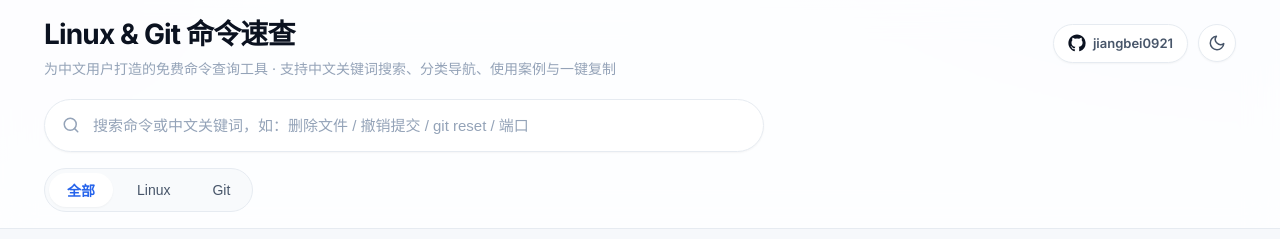
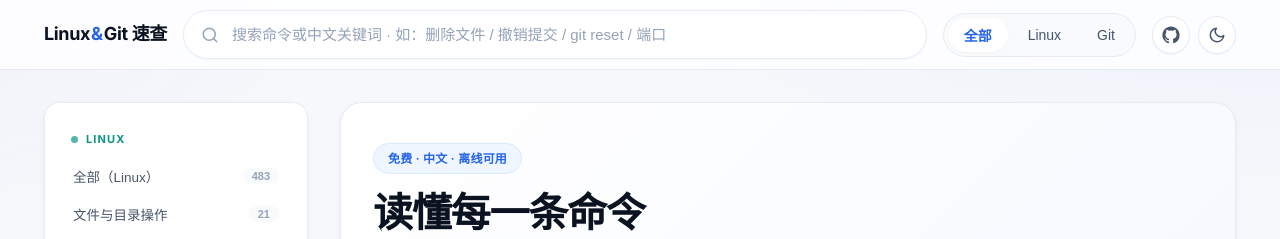
Before and after one commit to jiangbei0921/linux-cheatsheet, a plain HTML site: page index.html in a window 1280 px wide. Shown: the top 239 px of the page. Drawn offline with Linux system fonts and the light colour scheme.

Commit message:
refactor(header): 方案C极简一体化工具栏 + 全局代码检查修复
- 顶部重构为单条紧凑sticky工具栏：Logo缩小、搜索框加宽上移、分组胶囊与GitHub/主题图标同排
- 移除冗余topbar-inner包裹层，修复小屏双重缩进副作用
- 副标题收进搜索框placeholder，提升首屏信息密度
- 调整sidebar吸顶偏移(168px->100px)适配更矮头部
- 新增窄屏(<=760px)换行规则与品牌/图标左右分布
- .gitignore忽略__pycache__
- 全局检查：app.js/build_commands.py无语法与逻辑缺陷；数据产物483条/29类校验通过

```diff
--- a/index.html
+++ b/index.html
@@ -11,25 +11,8 @@
 </head>
 <body>
   <header class="topbar">
-    <div class="topbar-inner">
-      <div class="topbar-row">
-        <div class="brand">
-          <h1>Linux &amp; Git 命令速查</h1>
-          <p class="subtitle">为中文用户打造的免费命令查询工具 · 支持中文关键词搜索、分类导航、使用案例与一键复制</p>
-        </div>
-        <div class="topbar-actions">
-          <a class="gh-badge" href="https://github.com/jiangbei0921" target="_blank" rel="noopener" title="作者 GitHub：jiangbei0921">
-            <svg width="18" height="18" viewBox="0 0 24 24" fill="currentColor" aria-hidden="true">
-              <path d="M12 .5C5.73.5.5 5.73.5 12c0 5.08 3.29 9.39 7.86 10.91.58.11.79-.25.79-.56 0-.28-.01-1.02-.02-2-3.2.7-3.88-1.54-3.88-1.54-.52-1.33-1.28-1.69-1.28-1.69-1.05-.72.08-.7.08-.7 1.16.08 1.77 1.19 1.77 1.19 1.03 1.77 2.7 1.26 3.36.96.1-.75.4-1.26.73-1.55-2.56-.29-5.25-1.28-5.25-5.7 0-1.26.45-2.29 1.19-3.1-.12-.29-.52-1.46.11-3.05 0 0 .97-.31 3.18 1.18a11.1 11.1 0 0 1 5.8 0c2.2-1.49 3.17-1.18 3.17-1.18.63 1.59.23 2.76.11 3.05.74.81 1.19 1.84 1.19 3.1 0 4.43-2.69 5.41-5.26 5.69.41.36.78 1.07.78 2.16 0 1.56-.01 2.82-.01 3.2 0 .31.21.68.8.56A11.51 11.51 0 0 0 23.5 12C23.5 5.73 18.27.5 12 .5z"/>
-            </svg>
-            <span class="gh-username">jiangbei0921</span>
-          </a>
-          <button class="theme-toggle" id="themeToggle" type="button" aria-label="切换深色/浅色模式" title="切换深色/浅色模式">
-            <svg class="icon-moon" width="18" height="18" viewBox="0 0 24 24" fill="none" stroke="currentColor" stroke-width="2" stroke-linecap="round" stroke-linejoin="round"><path d="M21 12.79A9 9 0 1 1 11.21 3 7 7 0 0 0 21 12.79z"/></svg>
-            <svg class="icon-sun" width="18" height="18" viewBox="0 0 24 24" fill="none" stroke="currentColor" stroke-width="2" stroke-linecap="round" stroke-linejoin="round"><circle cx="12" cy="12" r="4"/><path d="M12 2v2M12 20v2M4.93 4.93l1.41 1.41M17.66 17.66l1.41 1.41M2 12h2M20 12h2M6.34 17.66l-1.41 1.41M19.07 4.93l-1.41 1.41"/></svg>
-          </button>
-        </div>
-      </div>
+    <div class="bar">
+      <a class="brand-mini" href="#" aria-label="Linux &amp; Git 命令速查">Linux<span class="amp">&amp;</span>Git 速查</a>
       <div class="search-wrap">
         <span class="search-icon" aria-hidden="true">
           <svg width="18" height="18" viewBox="0 0 24 24" fill="none" stroke="currentColor" stroke-width="2" stroke-linecap="round" stroke-linejoin="round">
@@ -38,12 +21,23 @@
           </svg>
         </span>
         <input id="search" type="search" autocomplete="off"
-          placeholder="搜索命令或中文关键词，如：删除文件 / 撤销提交 / git reset / 端口" />
+          placeholder="搜索命令或中文关键词 · 如：删除文件 / 撤销提交 / git reset / 端口" />
       </div>
       <div class="group-filters" id="groupFilters">
         <button class="gbtn active" data-group="all">全部</button>
         <button class="gbtn" data-group="linux">Linux</button>
         <button class="gbtn" data-group="git">Git</button>
+      </div>
+      <div class="topbar-actions">
+        <a class="gh-icon" href="https://github.com/jiangbei0921" target="_blank" rel="noopener" title="作者 GitHub：jiangbei0921">
+          <svg width="18" height="18" viewBox="0 0 24 24" fill="currentColor" aria-hidden="true">
+            <path d="M12 .5C5.73.5.5 5.73.5 12c0 5.08 3.29 9.39 7.86 10.91.58.11.79-.25.79-.56 0-.28-.01-1.02-.02-2-3.2.7-3.88-1.54-3.88-1.54-.52-1.33-1.28-1.69-1.28-1.69-1.05-.72.08-.7.08-.7 1.16.08 1.77 1.19 1.77 1.19 1.03 1.77 2.7 1.26 3.36.96.1-.75.4-1.26.73-1.55-2.56-.29-5.25-1.28-5.25-5.7 0-1.26.45-2.29 1.19-3.1-.12-.29-.52-1.46.11-3.05 0 0 .97-.31 3.18 1.18a11.1 11.1 0 0 1 5.8 0c2.2-1.49 3.17-1.18 3.17-1.18.63 1.59.23 2.76.11 3.05.74.81 1.19 1.84 1.19 3.1 0 4.43-2.69 5.41-5.26 5.69.41.36.78 1.07.78 2.16 0 1.56-.01 2.82-.01 3.2 0 .31.21.68.8.56A11.51 11.51 0 0 0 23.5 12C23.5 5.73 18.27.5 12 .5z"/>
+          </svg>
+        </a>
+        <button class="theme-toggle" id="themeToggle" type="button" aria-label="切换深色/浅色模式" title="切换深色/浅色模式">
+          <svg class="icon-moon" width="18" height="18" viewBox="0 0 24 24" fill="none" stroke="currentColor" stroke-width="2" stroke-linecap="round" stroke-linejoin="round"><path d="M21 12.79A9 9 0 1 1 11.21 3 7 7 0 0 0 21 12.79z"/></svg>
+          <svg class="icon-sun" width="18" height="18" viewBox="0 0 24 24" fill="none" stroke="currentColor" stroke-width="2" stroke-linecap="round" stroke-linejoin="round"><circle cx="12" cy="12" r="4"/><path d="M12 2v2M12 20v2M4.93 4.93l1.41 1.41M17.66 17.66l1.41 1.41M2 12h2M20 12h2M6.34 17.66l-1.41 1.41M19.07 4.93l-1.41 1.41"/></svg>
+        </button>
       </div>
     </div>
   </header>
--- a/styles.css
+++ b/styles.css
@@ -94,7 +94,7 @@ body {
   -moz-osx-font-smoothing: grayscale;
 }
 
-/* ---- Top bar ---- */
+/* ---- Top bar (方案C：极简一体化工具栏) ---- */
 .topbar {
   position: sticky;
   top: 0;
@@ -103,35 +103,33 @@ body {
   backdrop-filter: blur(16px) saturate(180%);
   -webkit-backdrop-filter: blur(16px) saturate(180%);
   border-bottom: 1px solid var(--line);
-  padding: 18px 0 16px;
+  padding: 10px 0;
 }
 
-.topbar-inner {
+.bar {
+  display: flex;
+  align-items: center;
+  gap: var(--space-4);
   max-width: var(--content-max);
   margin: 0 auto;
   padding: 0 var(--space-6);
 }
 
-.brand h1 {
-  margin: 0;
-  font-size: clamp(22px, 3vw, 28px);
+.brand-mini {
+  flex-shrink: 0;
+  font-size: 18px;
   font-weight: 700;
-  letter-spacing: -0.03em;
-  line-height: 1.2;
+  letter-spacing: -0.02em;
+  color: var(--ink);
+  text-decoration: none;
+  white-space: nowrap;
 }
-
-.subtitle {
-  margin: 6px 0 0;
-  color: var(--ink-tertiary);
-  font-size: 14px;
-  line-height: 1.5;
-  max-width: 640px;
-}
+.brand-mini .amp { color: var(--brand); margin: 0 1px; }
 
 .search-wrap {
-  margin-top: var(--space-5);
   position: relative;
-  max-width: 720px;
+  flex: 1;
+  min-width: 0;
 }
 
 .search-icon {
@@ -147,7 +145,7 @@ body {
 
 #search {
   width: 100%;
-  padding: 15px 18px 15px 48px;
+  padding: 13px 18px 13px 48px;
   font-size: 15px;
   line-height: 1.4;
   border: 1px solid var(--line);
@@ -167,9 +165,9 @@ body {
 }
 
 .group-filters {
-  margin-top: var(--space-4);
+  flex-shrink: 0;
   display: inline-flex;
-  gap: 6px;
+  gap: 4px;
   padding: 4px;
   background: var(--surface-subtle);
   border: 1px solid var(--line);
@@ -180,7 +178,7 @@ body {
   border: none;
   background: transparent;
   color: var(--ink-secondary);
-  padding: 7px 18px;
+  padding: 7px 16px;
   border-radius: var(--radius-full);
   font-size: 14px;
   font-weight: 500;
@@ -190,37 +188,27 @@ body {
 .gbtn:hover { color: var(--ink); background: rgba(11, 18, 32, 0.05); }
 .gbtn.active { background: var(--surface); color: var(--brand); box-shadow: var(--shadow-xs); font-weight: 600; }
 
-/* ---- Top bar actions (GitHub badge + theme toggle) ---- */
-.topbar-row {
-  display: flex;
-  align-items: flex-start;
-  justify-content: space-between;
-  gap: var(--space-4);
-}
+/* ---- Top bar actions (GitHub icon + theme toggle) ---- */
 .topbar-actions {
   display: flex;
   align-items: center;
-  gap: 10px;
+  gap: 8px;
   flex-shrink: 0;
-  padding-top: 6px;
 }
-.gh-badge {
+.gh-icon {
   display: inline-flex;
   align-items: center;
-  gap: 7px;
-  padding: 8px 14px;
+  justify-content: center;
+  width: 38px; height: 38px;
   border: 1px solid var(--line);
   background: var(--surface);
   color: var(--ink-secondary);
   border-radius: var(--radius-full);
   text-decoration: none;
-  font-size: 13px;
-  font-weight: 600;
   box-shadow: var(--shadow-xs);
   transition: all var(--duration-fast) var(--ease-out);
 }
-.gh-badge:hover { color: var(--ink); border-color: #cbd5e1; box-shadow: var(--shadow-sm); transform: translateY(-1px); }
-.gh-badge svg { color: var(--ink); }
+.gh-icon:hover { color: var(--ink); border-color: #cbd5e1; box-shadow: var(--shadow-sm); transform: translateY(-1px); }
 
 .theme-toggle {
   display: inline-flex;
@@ -309,13 +297,13 @@ body {
 /* ---- Sidebar ---- */
 .sidebar {
   position: sticky;
-  top: 168px;
+  top: 100px;
   background: var(--surface);
   border: 1px solid var(--line);
   border-radius: var(--radius-lg);
   padding: var(--space-4);
   box-shadow: var(--shadow-sm);
-  max-height: calc(100vh - 200px);
+  max-height: calc(100vh - 132px);
   overflow-y: auto;
 }
 
@@ -791,13 +779,17 @@ mark { background: #fef08a; color: var(--ink); padding: 0 2px; border-radius: 3p
   .side-cat { flex: 0 0 auto; width: auto; }
   .side-cat .cnt { display: none; }
 }
+/* 方案C：窄屏时工具栏换行，搜索框与分组各占一行 */
+@media (max-width: 760px) {
+  .bar { flex-wrap: wrap; gap: var(--space-3); }
+  .topbar-actions { margin-left: auto; }
+  .search-wrap { order: 3; flex-basis: 100%; }
+  .group-filters { order: 4; flex-basis: 100%; justify-content: center; }
+  .brand-mini { font-size: 16px; }
+}
 @media (max-width: 640px) {
-  .topbar-inner { padding: 0 var(--space-4); }
-  .brand h1 { font-size: 22px; }
-  .subtitle { font-size: 13px; }
-  .topbar-actions { gap: 8px; padding-top: 4px; }
-  .gh-username { display: none; }
-  .gh-badge { padding: 9px; }
+  .bar { padding: 0 var(--space-4); gap: var(--space-3); }
+  .topbar-actions { gap: 8px; }
   .layout { padding: var(--space-5) var(--space-4) 72px; }
   .hero { padding: var(--space-6) var(--space-5); border-radius: var(--radius-lg); }
   .hero-stats { grid-template-columns: 1fr; }
```
Also changed, not shown: 1 other file.
